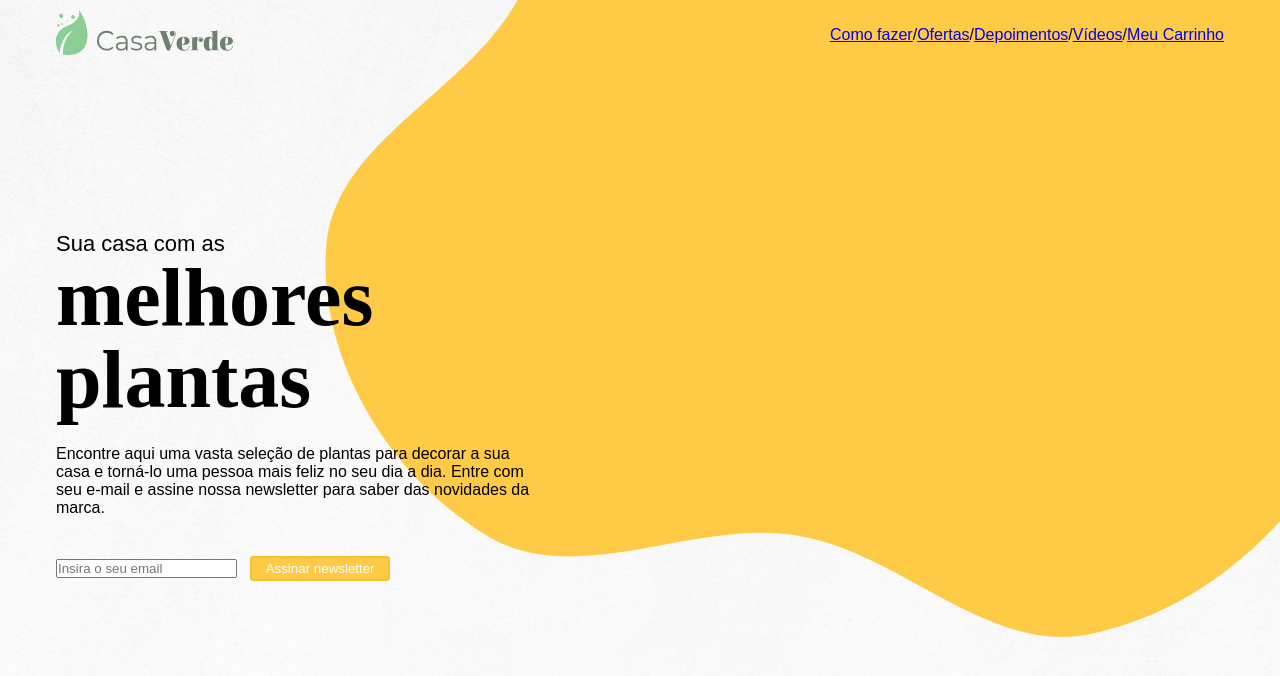
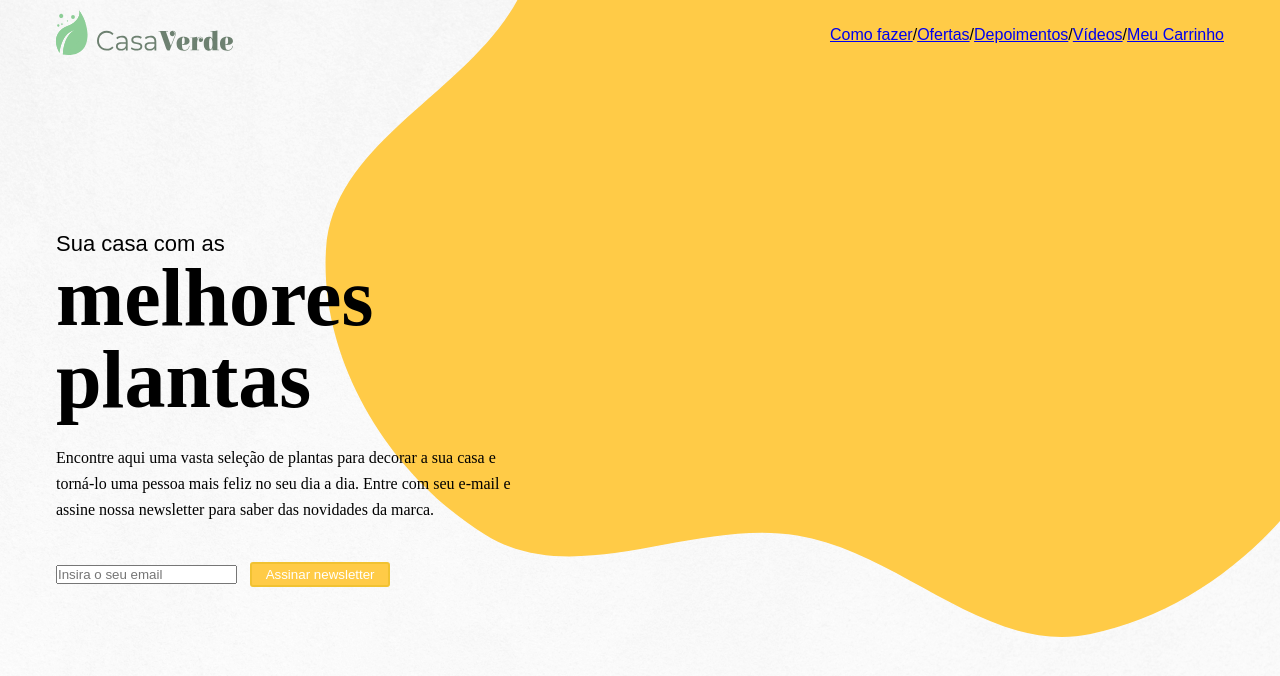
Before and after one commit to mbmauriciojr/7-days-of-code-React-JS, a React (Create React App) app: page / in a window 1280 px wide. Shown: the top 676 px of the page. Built offline with nearby package versions, Linux system fonts and the light colour scheme.

Commit message:
Created a style for text paragraph

```diff
--- a/src/components/AssinaturaNewsLetter/AssinaturaNewsLetter.jsx
+++ b/src/components/AssinaturaNewsLetter/AssinaturaNewsLetter.jsx
@@ -6,6 +6,7 @@
   Container,
   TextContainer,
   Title,
+  Text,
 } from './styles';
 
 function AssinaturaNewsLetter() {
@@ -24,14 +25,14 @@
               </strong>
             </h1>
           </Title>
-          <section>
+          <Text>
             <p>
               Encontre aqui uma vasta seleção de plantas para decorar
               a sua casa e torná-lo uma pessoa mais feliz no seu dia
               a dia. Entre com seu e-mail e assine nossa newsletter
               para saber das novidades da marca.
             </p>
-          </section>
+          </Text>
         </TextContainer>
 
         <form action="/">
--- a/src/components/AssinaturaNewsLetter/styles.js
+++ b/src/components/AssinaturaNewsLetter/styles.js
@@ -63,6 +63,19 @@
   }
 `;
 
+const Text = styled.section`
+  p {
+    font-family: Montserrat;
+    font-size: 16px;
+    font-style: normal;
+    font-weight: 400;
+    line-height: 26px;
+    letter-spacing: 0em;
+    text-align: left;
+    margin-bottom: 16px;
+  }
+`;
+
 const Button = styled.button`
   background: #FFCB47;
   border-radius: 3px;
@@ -78,4 +91,5 @@
   Container,
   TextContainer,
   Title,
+  Text,
 };
```
